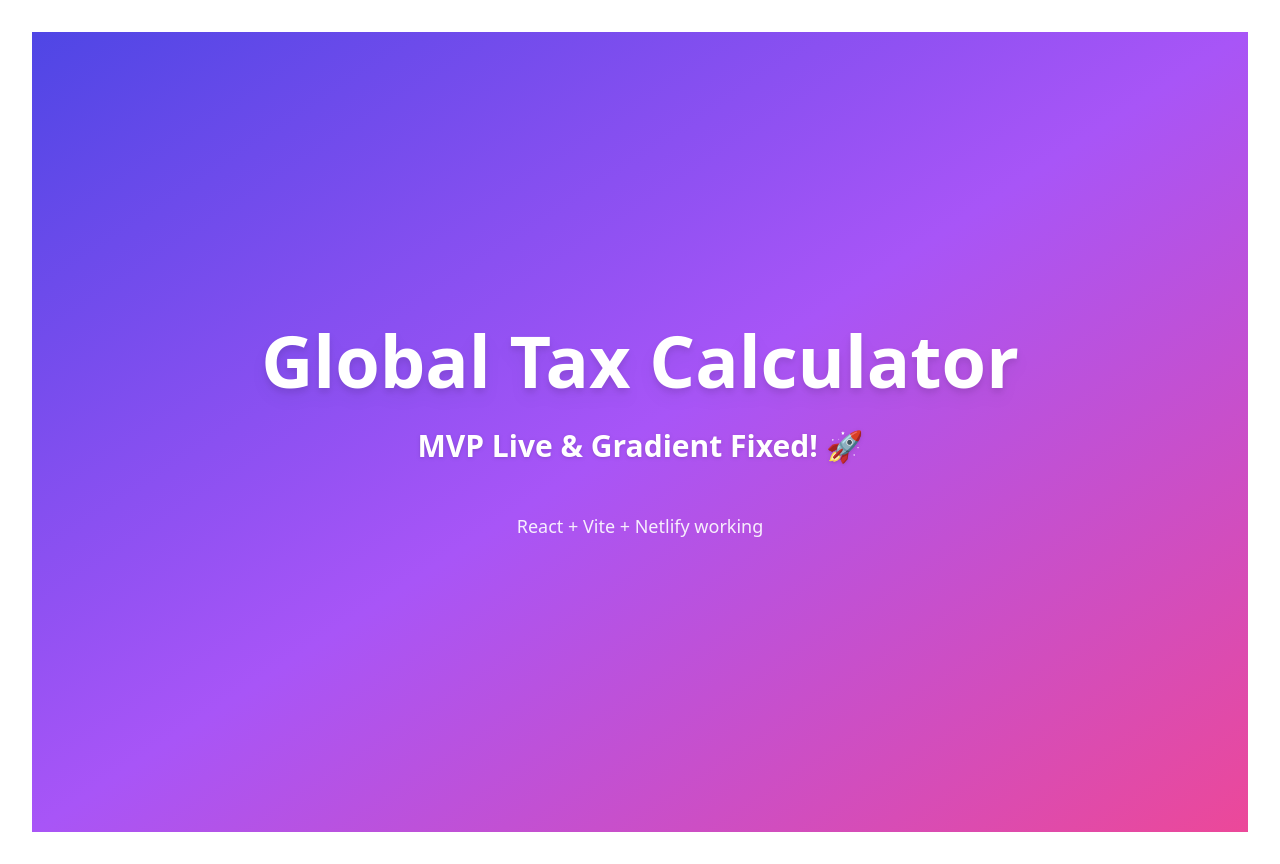
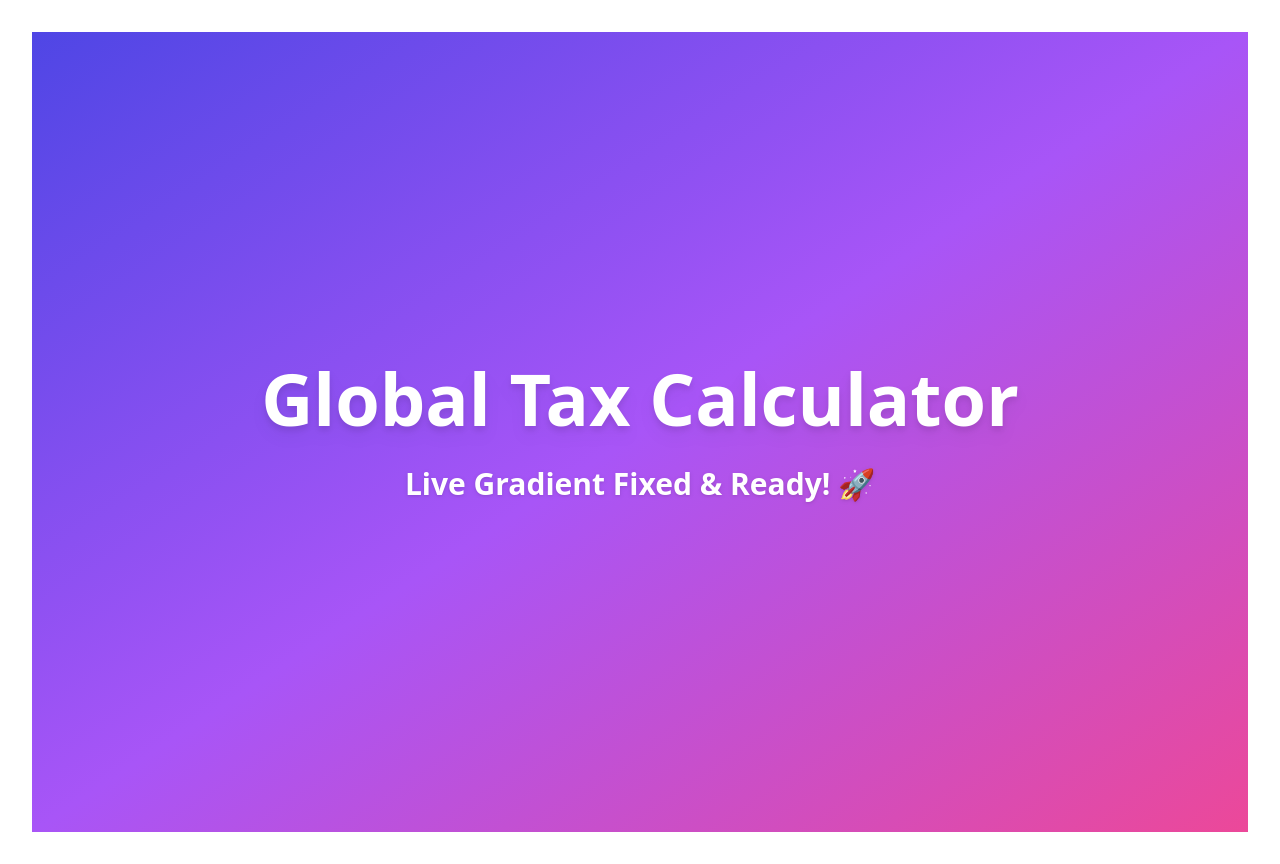
Before and after one commit to studyingapps67-cell/global-tax-calculator, a React (Vite) app: page / in a window 1280 px wide. Built offline with nearby package versions, Linux system fonts and the light colour scheme.

Commit message:
Bulletproof inline gradient fix

```diff
--- a/src/App.jsx
+++ b/src/App.jsx
@@ -5,7 +5,7 @@ function App() {
     <div
       style={{
         minHeight: '100vh',
-        background: 'linear-gradient(to bottom right, #4f46e5, #a855f7, #ec4899)', // indigo-600 → purple-600 → pink-500
+        background: 'linear-gradient(to bottom right, #4f46e5, #a855f7, #ec4899)', // Strong indigo-purple-pink
         display: 'flex',
         flexDirection: 'column',
         alignItems: 'center',
@@ -18,10 +18,7 @@ function App() {
         Global Tax Calculator
       </h1>
       <p className="text-xl md:text-3xl text-white font-semibold drop-shadow">
-        MVP Live & Gradient Fixed! 🚀
-      </p>
-      <p className="text-lg text-white mt-12 opacity-90">
-        React + Vite + Netlify working
+        Live Gradient Fixed & Ready! 🚀
       </p>
     </div>
   )
```
